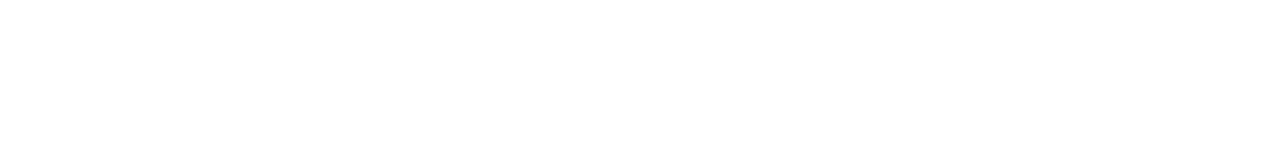
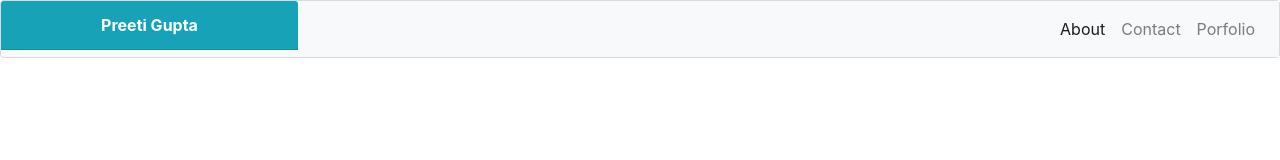
Before and after one commit to preeti1234567/Portfolio_Homework, a plain HTML site: page contact.html in a window 1280 px wide. Drawn offline with nearby package versions, Linux system fonts and the light colour scheme.

Commit message:
code for card header and navigation bar

```diff
--- a/contact.html
+++ b/contact.html
@@ -2,16 +2,35 @@
 <html lang="en">
 
 <head>
-  <title>Personal Information</title>
-  <meta charset="utf-8">
-  <meta name="viewport" content="width=device-width, initial-scale=1, shrink-to-fit=no">
-  <!-- Bootstrap CSS -->
-  <link rel="stylesheet" href="https://stackpath.bootstrapcdn.com/bootstrap/4.5.0/css/bootstrap.min.css"
-    integrity="sha384-9aIt2nRpC12Uk9gS9baDl411NQApFmC26EwAOH8WgZl5MYYxFfc+NcPb1dKGj7Sk" crossorigin="anonymous">
-
+    <meta charset="UTF-8">
+    <title>Responsive Columns</title>
+    <link rel="stylesheet" href="https://stackpath.bootstrapcdn.com/bootstrap/4.5.0/css/bootstrap.min.css"
+        integrity="sha384-9aIt2nRpC12Uk9gS9baDl411NQApFmC26EwAOH8WgZl5MYYxFfc+NcPb1dKGj7Sk" crossorigin="anonymous">
 </head>
 
 <body>
+    <div class="card bg-light">
+        <div class="row">
+            <div class="col-xs-3 col-sm-6 col-md-3">
+                <div class="card-header bg-info text-white display-5 text-center"><strong>Preeti Gupta</strong></div>
+            </div>
+            <div class="col-xs-3 col-sm-6 col-md-9">
+                <nav class="navbar navbar-expand navbar-light bg-light">
+                    <ul class="navbar-nav ml-auto">
+                        <li class="nav-item active">
+                            <a class="nav-link" href="#">About <span class="sr-only">(current)</span></a>
+                        </li>
+                        <li class="nav-item">
+                            <a class="nav-link" href="#">Contact</a>
+                        </li>
+                        <li class="nav-item">
+                            <a class="nav-link" href="#">Porfolio</a>
+                        </li>
+                    </ul>
+                </nav>
+            </div>
+        </div>
+
 
 
 </body>
```
